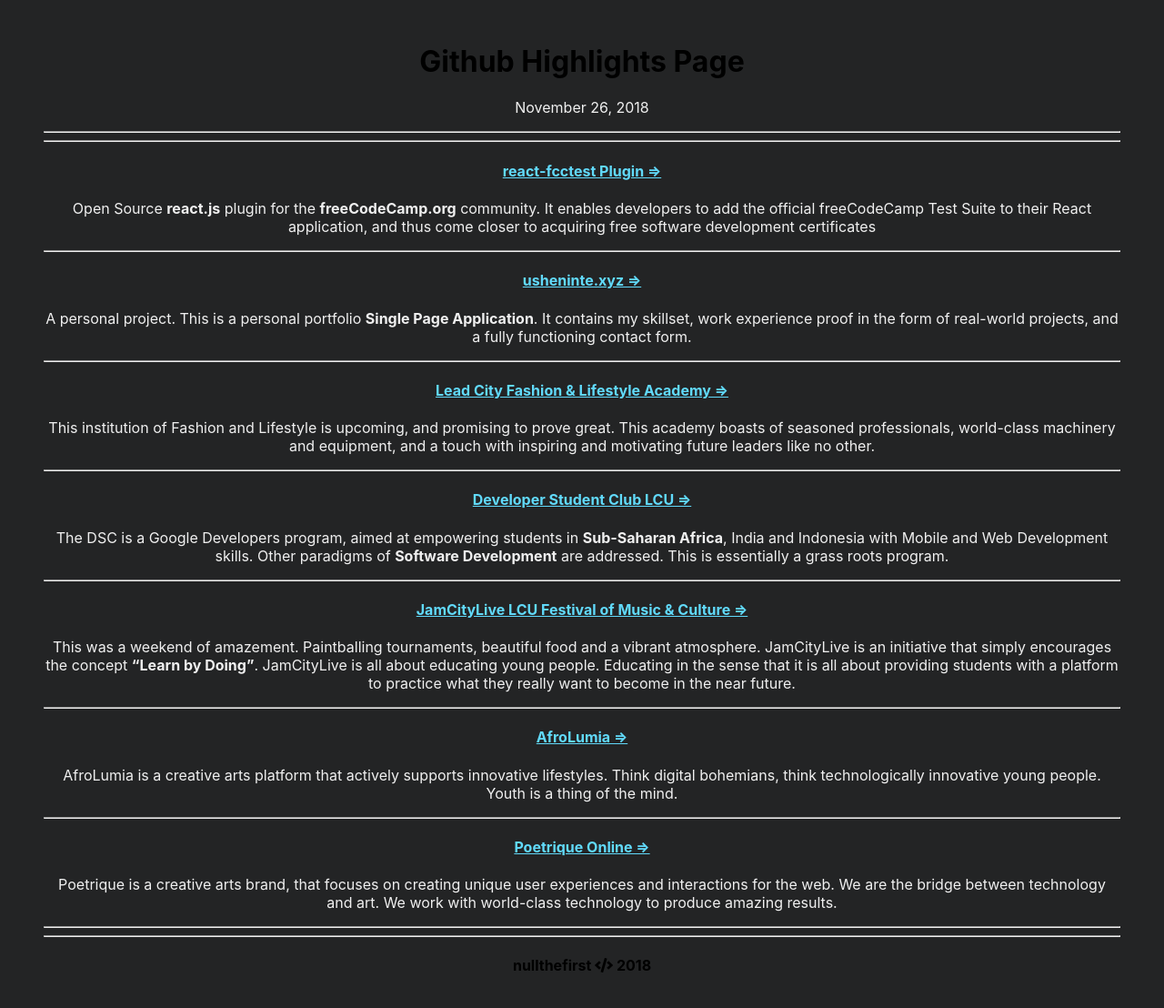
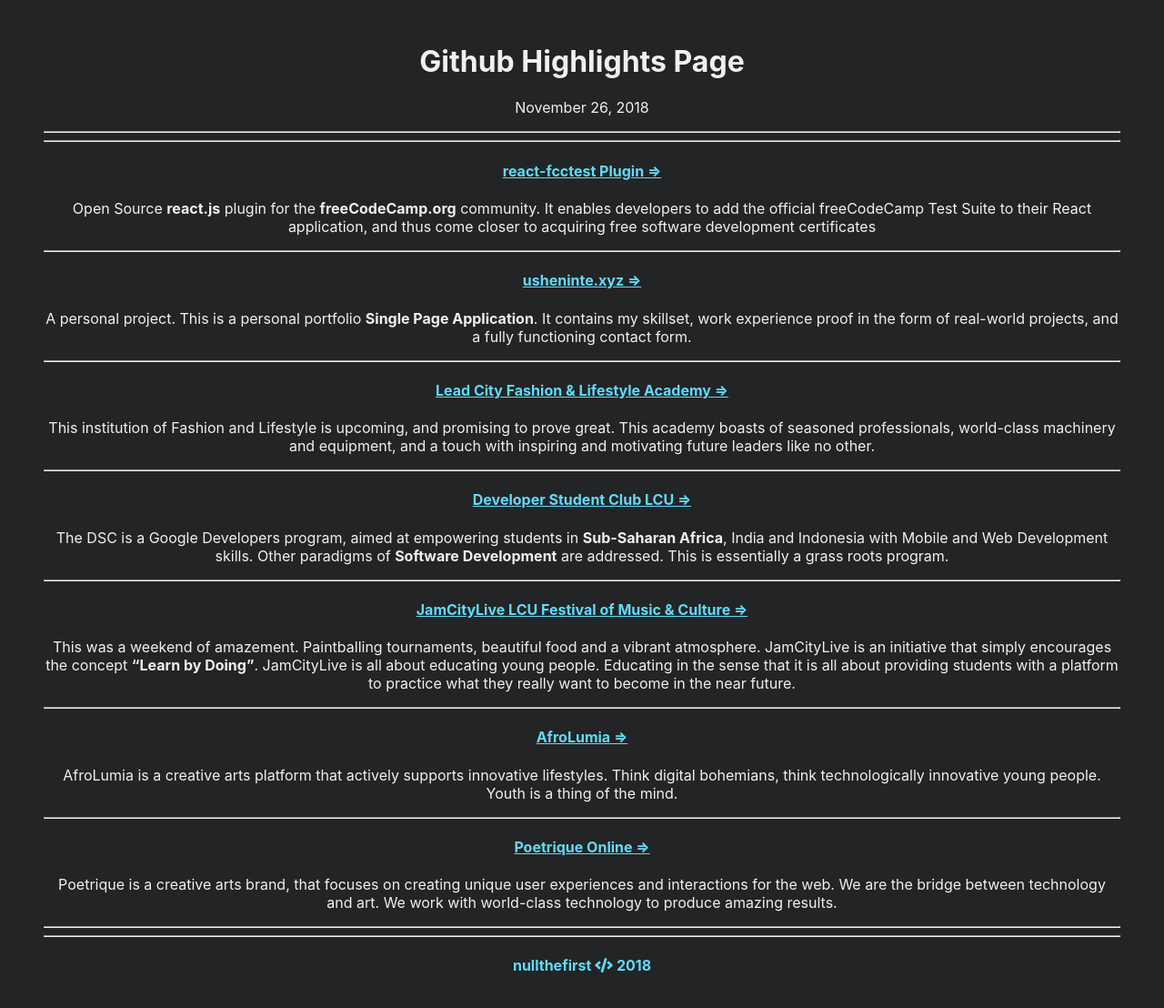
Before and after one commit to nullthefirst/null-spotlight, a React (Create React App) app: page / in a window 1280 px wide. Shown: the top 1108 px of the page at 91% size. Built offline with nearby package versions, Linux system fonts and the light colour scheme.

Commit message:
edited Footer

```diff
--- a/src/App.js
+++ b/src/App.js
@@ -1,12 +1,14 @@
 import React, { Component } from 'react';
 import './components/App.css';
 
+import Head from './components/views/head';
 import Block from './components/views/block';
 
 class App extends Component {
   render() {
     return (
       <div>
+        <Head />
         <Block />
       </div>
     );
--- a/src/components/App.css
+++ b/src/components/App.css
@@ -3,12 +3,12 @@ body {
   background: #232425;
   text-align: center;
 }
-p {
-  color: #f0f0f0;
-}
+p,
+h1,
 h3 {
   color: #f0f0f0;
 }
+h4,
 a:link,
 a:hover,
 a:visited {
--- a/src/components/App.less
+++ b/src/components/App.less
@@ -8,14 +8,10 @@ body {
   text-align: center;
 }
 
-p {
+p, h1, h3 {
   color: @silver;
 }
 
-h3 {
-  color: @silver;
-}
-
-a:link, a:hover, a:visited {
+h4, a:link, a:hover, a:visited {
   color: @blue;
 }
--- a/src/components/views/block.js
+++ b/src/components/views/block.js
@@ -4,12 +4,6 @@ export default class Block extends Component {
   render() {
     return(
       <div>
-        <h1>Github Highlights Page</h1>
-        <p>November 26, 2018</p>
-
-        <hr />
-        <hr />
-
         <a href="https://github.com/Usheninte/react-fcctest" alt="https://github.com/Usheninte/react-fcctest"><h4>react-fcctest Plugin => <i class="em em-link"></i></h4></a>
         <p>Open Source <b>react.js</b> plugin for the <b>freeCodeCamp.org</b> community. It enables developers to add the official freeCodeCamp Test Suite to their React application, and thus come closer to acquiring free software development certificates</p>
 
--- /dev/null
+++ b/src/components/views/head.js
@@ -0,0 +1,15 @@
+import React, { Component } from 'react';
+
+export default class Head extends Component {
+  render() {
+    return(
+      <div>
+        <h1>Github Highlights Page</h1>
+        <p>November 26, 2018</p>
+
+        <hr />
+        <hr />
+      </div>
+    );
+  }
+}
```
Also changed, not shown: src/components/footer.js (added, +26 -0 lines).
